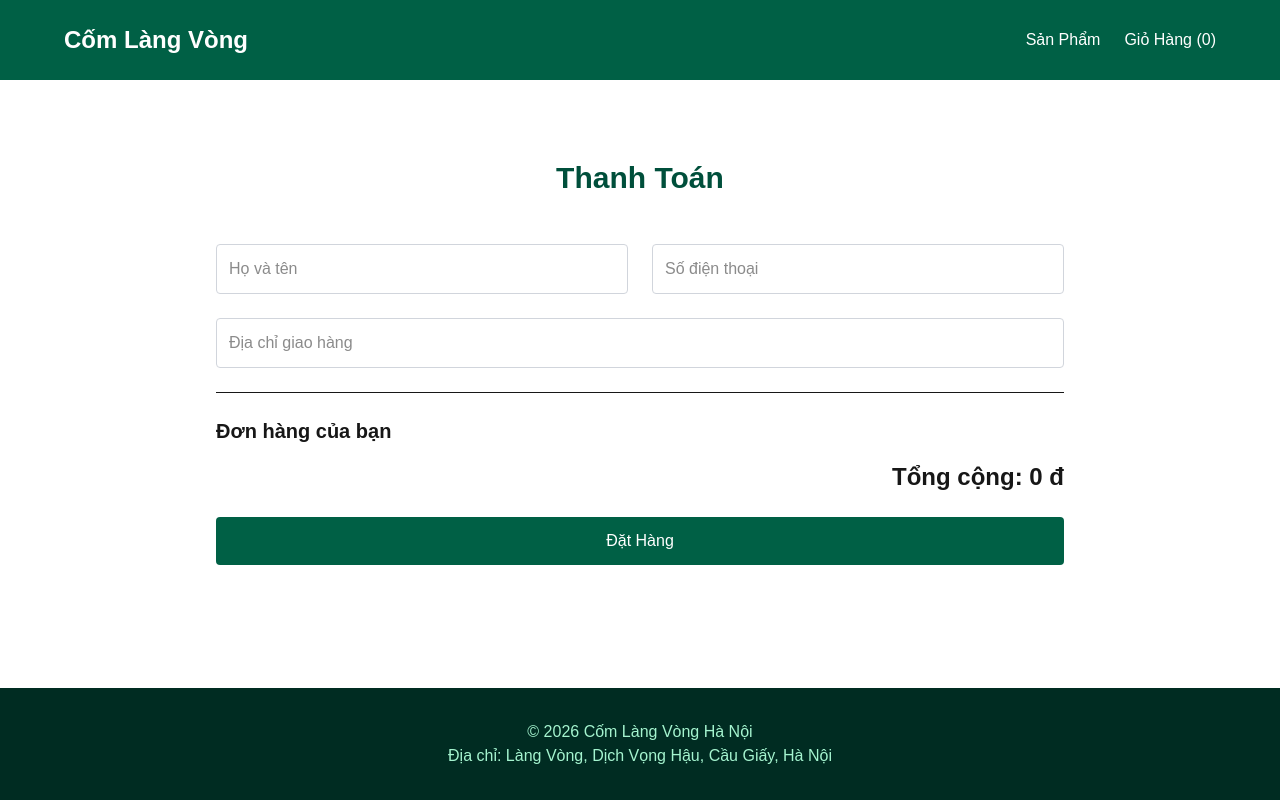
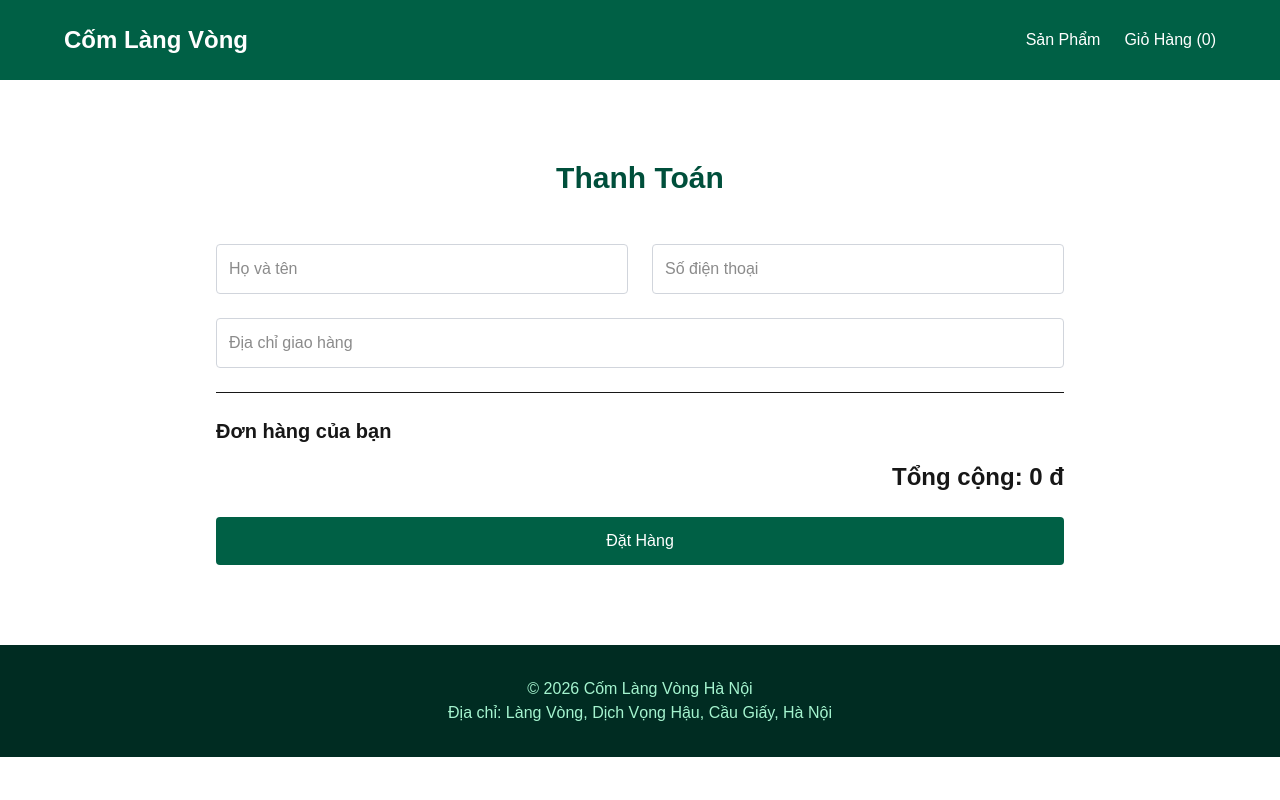
Before and after one commit to Thanh1623/ComEcommerce, a Next.js app: page /checkout in a window 1280 px wide. Built offline with nearby package versions, Linux system fonts and the light colour scheme.

Commit message:
fix: remove fixed height to fix double scrollbar

```diff
--- a/src/app/layout.tsx
+++ b/src/app/layout.tsx
@@ -30,7 +30,7 @@ export default function RootLayout({
       lang="en"
       className={`${geistSans.variable} ${geistMono.variable} antialiased`}
     >
-      <body className="flex flex-col min-h-screen">
+      <body className="flex flex-col">
         <CartProvider>
           <Navbar />
           <main className="flex-grow">{children}</main>
```
